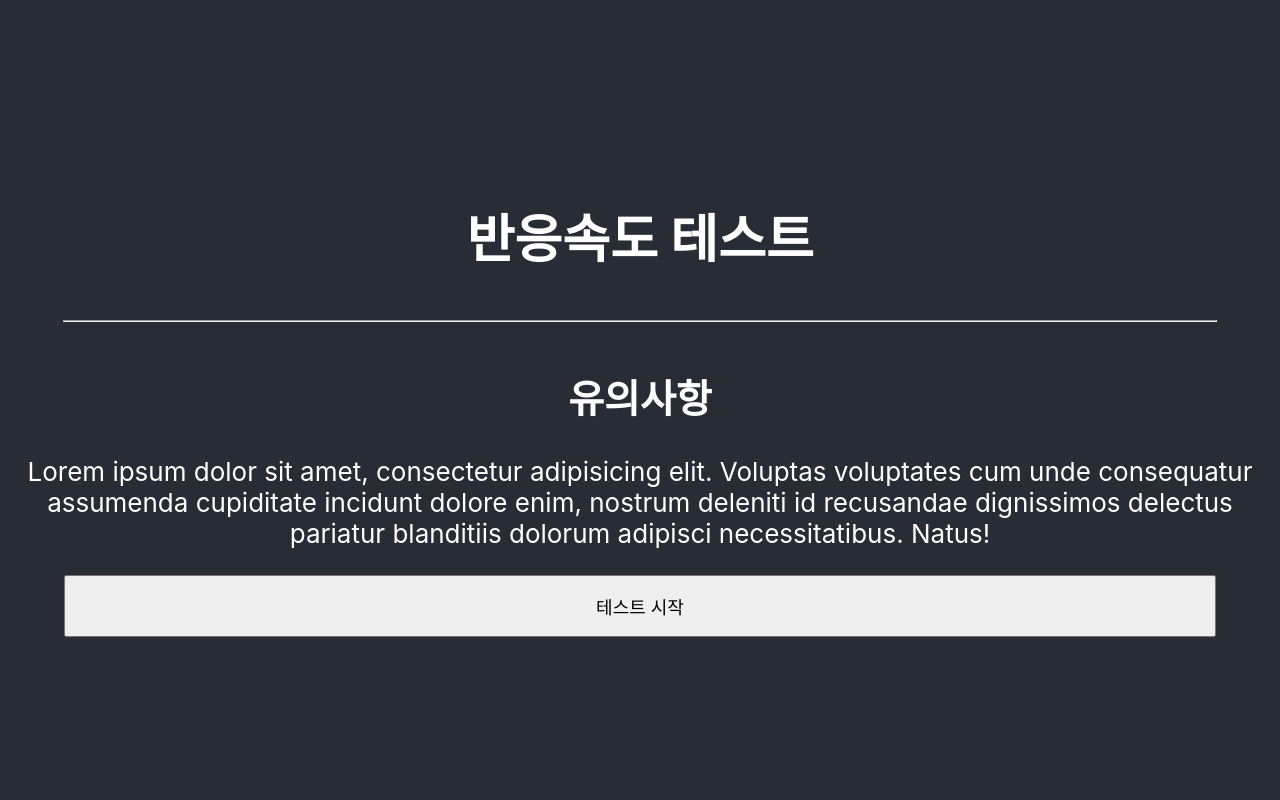
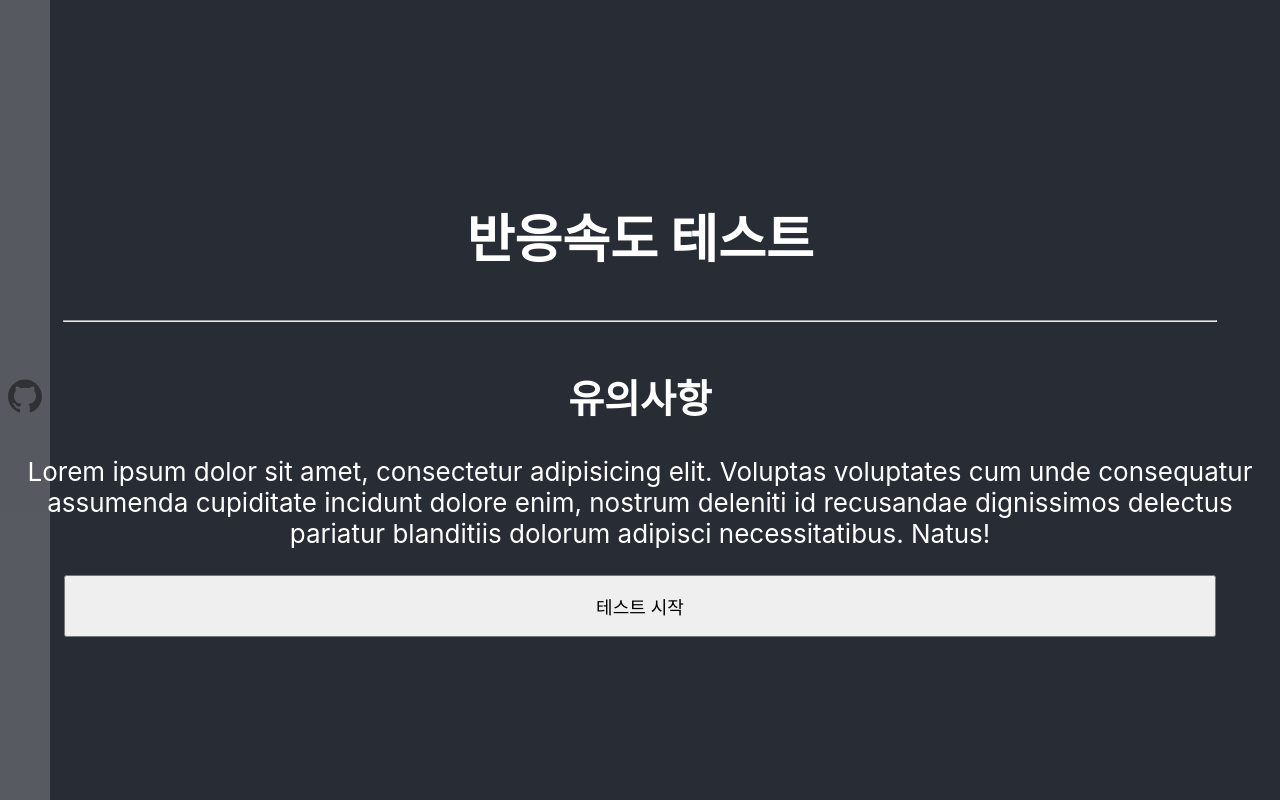
Before and after one commit to chinsun9/reaction-time-test, a React (Create React App) app: page / in a window 1280 px wide. Built offline with nearby package versions, Linux system fonts and the light colour scheme.

Commit message:
add repo link

```diff
--- a/src/App.tsx
+++ b/src/App.tsx
@@ -4,6 +4,7 @@ import Main from './component/Main';
 import Start from './component/Start';
 import Result from './component/Result';
 import { Page } from './types';
+import SideTab from './component/SideTab';
 
 function App() {
   const [page, setPage] = useState<Page>('main');
@@ -25,7 +26,12 @@ function App() {
     [history]
   );
 
-  return <div className="App">{renderPage(page)}</div>;
+  return (
+    <>
+      <div className="App">{renderPage(page)}</div>
+      <SideTab />
+    </>
+  );
 }
 
 export default App;
--- /dev/null
+++ b/src/component/SideTab.tsx
@@ -0,0 +1,27 @@
+import React from 'react';
+
+export default function SideTab() {
+  return (
+    <div className="sidetab">
+      <div className="sideItem">
+        <a
+          href="https://github.com/chinsun9/reaction-time-test"
+          target="chinsun9 github"
+        >
+          <svg
+            viewBox="64 64 896 896"
+            focusable="false"
+            className=""
+            data-icon="github"
+            width="1em"
+            height="1em"
+            fill="currentColor"
+            aria-hidden="true"
+          >
+            <path d="M511.6 76.3C264.3 76.2 64 276.4 64 523.5 64 718.9 189.3 885 363.8 946c23.5 5.9 19.9-10.8 19.9-22.2v-77.5c-135.7 15.9-141.2-73.9-150.3-88.9C215 726 171.5 718 184.5 703c30.9-15.9 62.4 4 98.9 57.9 26.4 39.1 77.9 32.5 104 26 5.7-23.5 17.9-44.5 34.7-60.8-140.6-25.2-199.2-111-199.2-213 0-49.5 16.3-95 48.3-131.7-20.4-60.5 1.9-112.3 4.9-120 58.1-5.2 118.5 41.6 123.2 45.3 33-8.9 70.7-13.6 112.9-13.6 42.4 0 80.2 4.9 113.5 13.9 11.3-8.6 67.3-48.8 121.3-43.9 2.9 7.7 24.7 58.3 5.5 118 32.4 36.8 48.9 82.7 48.9 132.3 0 102.2-59 188.1-200 212.9a127.5 127.5 0 0 1 38.1 91v112.5c.8 9 0 17.9 15 17.9 177.1-59.7 304.6-227 304.6-424.1 0-247.2-200.4-447.3-447.5-447.3z" />
+          </svg>
+        </a>
+      </div>
+    </div>
+  );
+}
--- a/src/index.scss
+++ b/src/index.scss
@@ -16,3 +16,28 @@ button {
   padding: 1rem;
   font-size: large;
 }
+
+.sidetab {
+  position: fixed;
+  top: 0;
+  left: 0;
+  z-index: 100;
+  display: flex;
+  align-items: center;
+  justify-content: center;
+  width: 50px;
+  height: 100%;
+  color: rgba(0, 0, 0, 0.452);
+  font-size: 34px;
+  background-color: rgba(247, 247, 247, 0.226);
+}
+/* a tag no color */
+a {
+  color: inherit;
+}
+
+@media (max-width: 736px) {
+  .sidetab {
+    display: none;
+  }
+}
```
